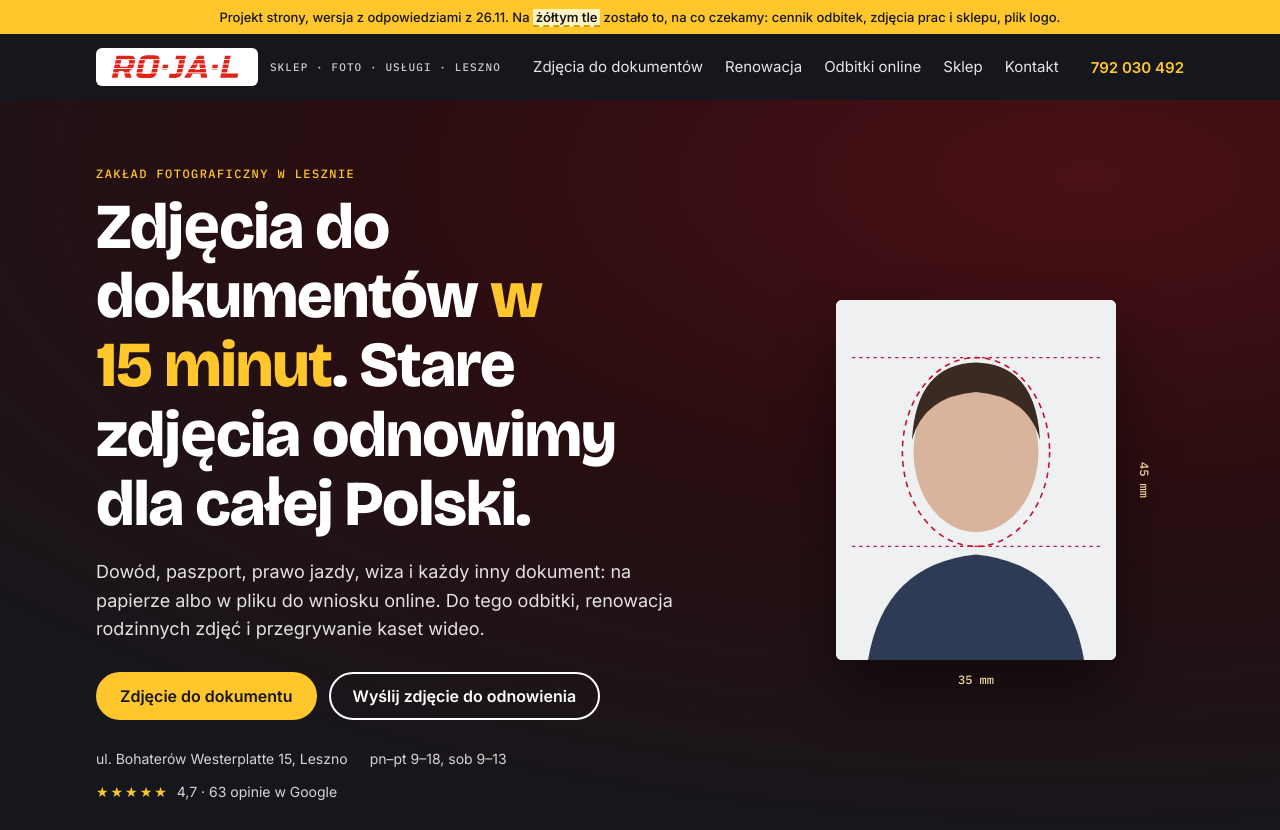
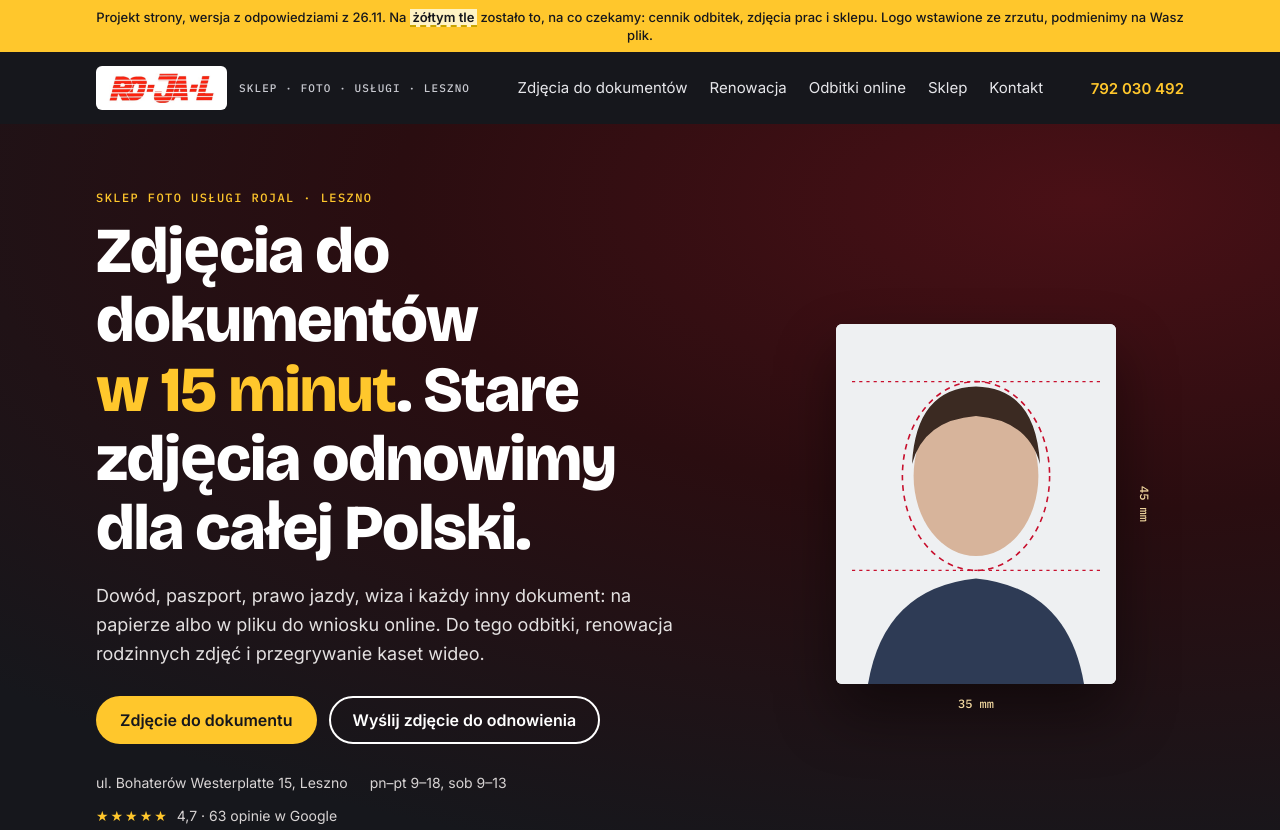
Before and after one commit to oldsk8l/rojal-podglad, a plain HTML site: page index.html in a window 1280 px wide. Shown: the top 830 px of the page. Drawn offline with nearby package versions, Linux system fonts and the light colour scheme.

Commit message:
Podgląd: oryginalne logo rodziców, poprawki tekstów
Co-Authored-By: Claude Opus 5.5 <noreply@anthropic.com>

```diff
--- a/index.html
+++ b/index.html
@@ -74,7 +74,7 @@ header{background:var(--ink);color:#fff;position:sticky;top:0;z-index:20}
 .nav{display:flex;align-items:center;justify-content:space-between;gap:16px;padding-block:14px}
 .logo{display:flex;align-items:center;gap:12px;text-decoration:none}
 .logo .chip{background:#fff;border-radius:6px;padding:7px 12px;display:inline-flex}
-.logo .chip img{height:24px;width:auto;display:block}
+.logo .chip img{height:30px;width:auto;display:block}
 .logo b{font:800 24px/1 var(--f-display);color:#fff;letter-spacing:-.02em;white-space:nowrap}
 @media (max-width:420px){.logo small{display:none}}
 .logo b span{color:var(--red);background:#fff;padding:0 6px;border-radius:4px;margin-right:2px}
@@ -257,11 +257,11 @@ legend{font-weight:600;font-size:15px;margin-bottom:6px;padding:0}
 </head>
 <body>
 
-<div class="note"><div class="wrap">Projekt strony, wersja z odpowiedziami z 26.11. Na <span class="todo">żółtym tle</span> zostało to, na co czekamy: cennik odbitek, zdjęcia prac i sklepu, plik logo.</div></div>
+<div class="note"><div class="wrap">Projekt strony, wersja z odpowiedziami z 26.11. Na <span class="todo">żółtym tle</span> zostało to, na co czekamy: cennik odbitek, zdjęcia prac i sklepu. Logo wstawione ze zrzutu, podmienimy na Wasz plik.</div></div>
 
 <header>
   <div class="wrap nav">
-    <a class="logo" href="#top"><span class="chip"><img src="logo-rojal.svg" alt="Ro-Ja-L"></span><small>Sklep · Foto · Usługi · Leszno</small></a>
+    <a class="logo" href="#top"><span class="chip"><img src="logo-rojal-oryginal.png" alt="Ro-Ja-L"></span><small>Sklep · Foto · Usługi · Leszno</small></a>
     <ul>
       <li><a href="#dokumenty">Zdjęcia do dokumentów</a></li>
       <li><a href="#renowacja">Renowacja</a></li>
@@ -277,8 +277,8 @@ legend{font-weight:600;font-size:15px;margin-bottom:6px;padding:0}
 <section class="hero">
   <div class="wrap hero-grid">
     <div>
-      <p class="eyebrow" style="color:var(--yellow)">Zakład fotograficzny w Lesznie</p>
-      <h1>Zdjęcia do dokumentów <em>w 15 minut</em>. Stare zdjęcia odnowimy dla całej Polski.</h1>
+      <p class="eyebrow" style="color:var(--yellow)">Sklep Foto Usługi Rojal · Leszno</p>
+      <h1>Zdjęcia do dokumentów <em>w&nbsp;15&nbsp;minut</em>. Stare zdjęcia odnowimy dla całej Polski.</h1>
       <p class="lead">Dowód, paszport, prawo jazdy, wiza i każdy inny dokument: na papierze albo w pliku do wniosku online. Do tego odbitki, renowacja rodzinnych zdjęć i przegrywanie kaset wideo.</p>
       <div class="cta">
         <a class="btn btn-y" href="#dokumenty">Zdjęcie do dokumentu</a>
@@ -374,7 +374,7 @@ legend{font-weight:600;font-size:15px;margin-bottom:6px;padding:0}
       <div class="sec-head">
         <p class="eyebrow" style="color:var(--yellow)">Renowacja i retusz · wysyłka w całej Polsce</p>
         <h2>Odnowimy zdjęcia dziadków, ślubne i z albumu rodzinnego</h2>
-        <p>Naprawiamy zagięcia, rysy, plamy i wyblakłe kolory. Każde zdjęcie przegląda fotograf: nowoczesne narzędzia AI robią wstępną pracę, a człowiek pilnuje, żeby twarz została twarzą tej osoby.</p>
+        <p>Naprawiamy zagięcia, rysy, plamy i wyblakłe kolory. Każde zdjęcie odnawia i sprawdza fotograf, a twarz zostaje twarzą tej osoby.</p>
       </div>
       <ul class="what">
         <li>usuwanie rys, pęknięć, plam i zagnieceń</li>
```
Also changed, not shown: logo-rojal-oryginal.png (added).
